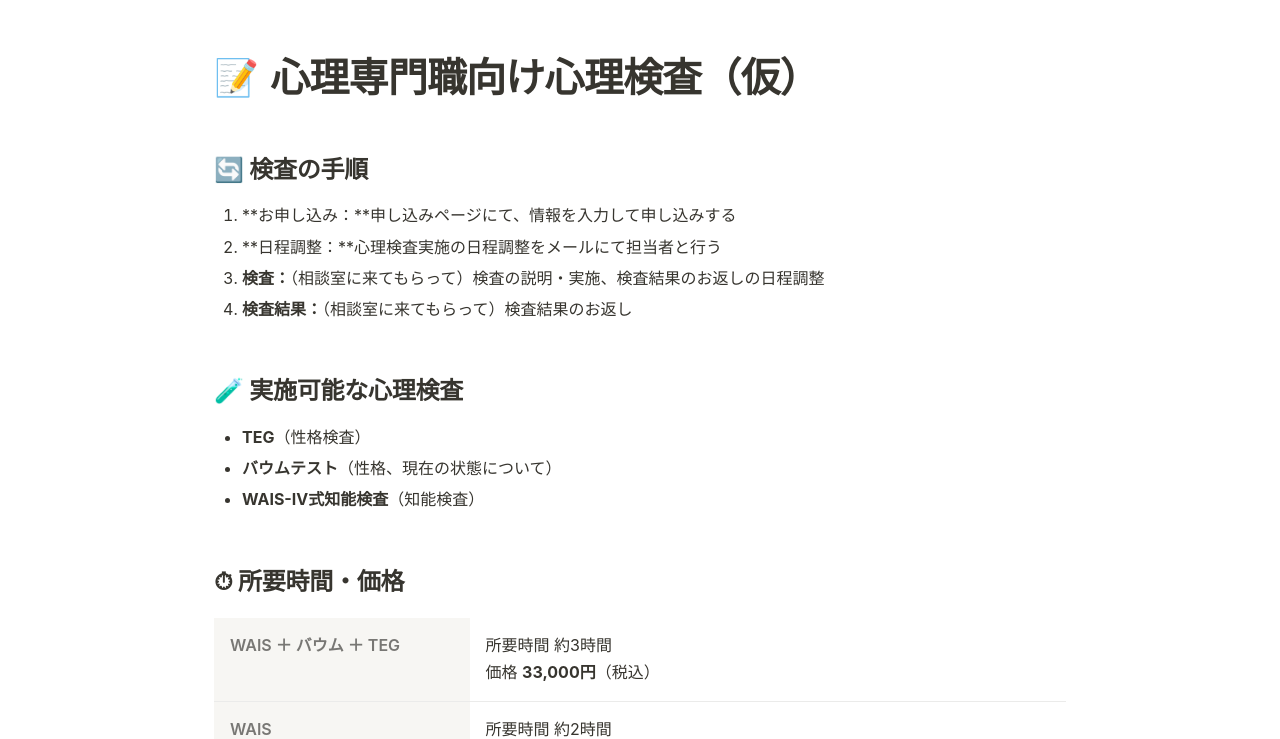
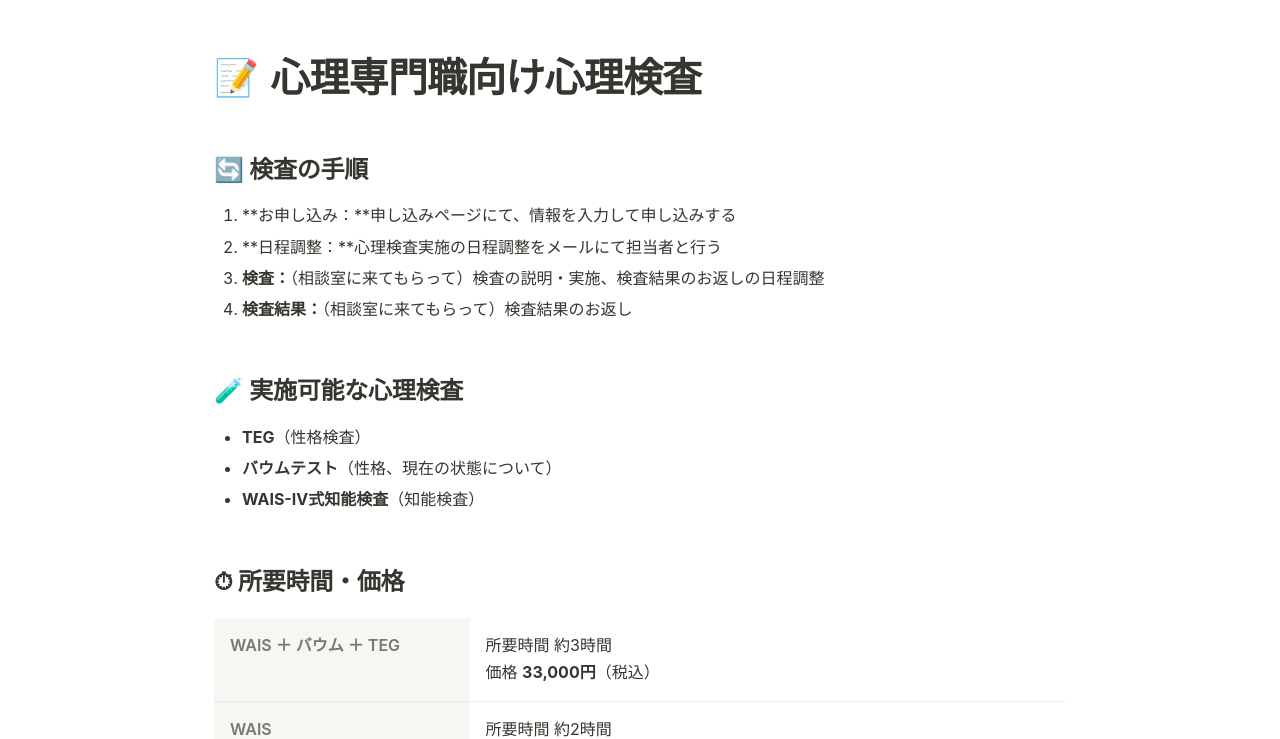
Before and after one commit to sa014chi620-netizen/corelo-site, an Eleventy site: page src/kensa.md in a window 1280 px wide. Shown: the part 63-802 px from the top of the page. Built offline with nearby package versions, Linux system fonts and the light colour scheme; Eleventy itself is replaced by a stand-in of ours; files that its build step writes are made by us from their sources.

Commit message:
Update ページ “kensa”

```diff
--- a/src/kensa.md
+++ b/src/kensa.md
@@ -1,5 +1,5 @@
 ---
-title: 心理専門職向け心理検査（仮）
+title: 心理専門職向け心理検査
 emoji: 📝
 description: 心理専門職を対象とした心理検査（TEG、バウムテスト、WAIS-IV）の受検機会をご提供します。
 permalink: /kensa/
```
